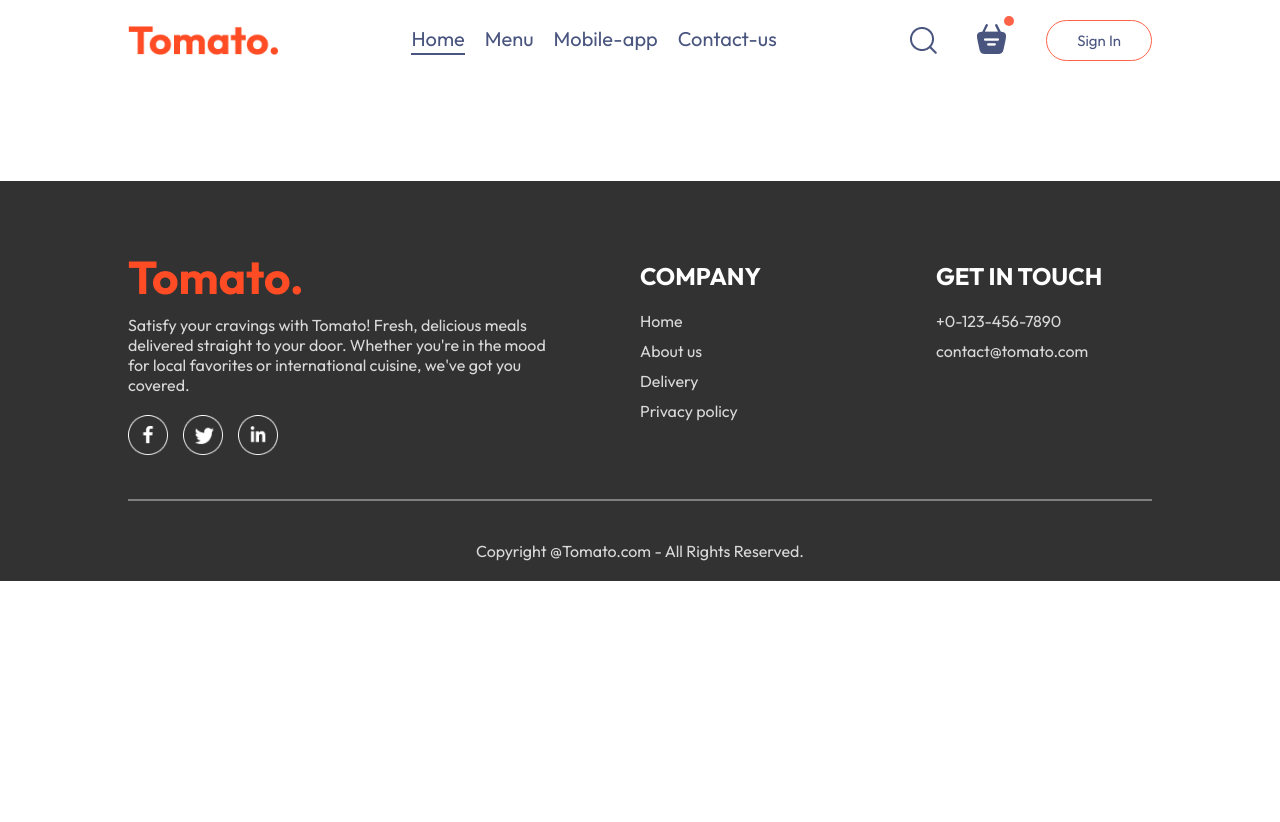
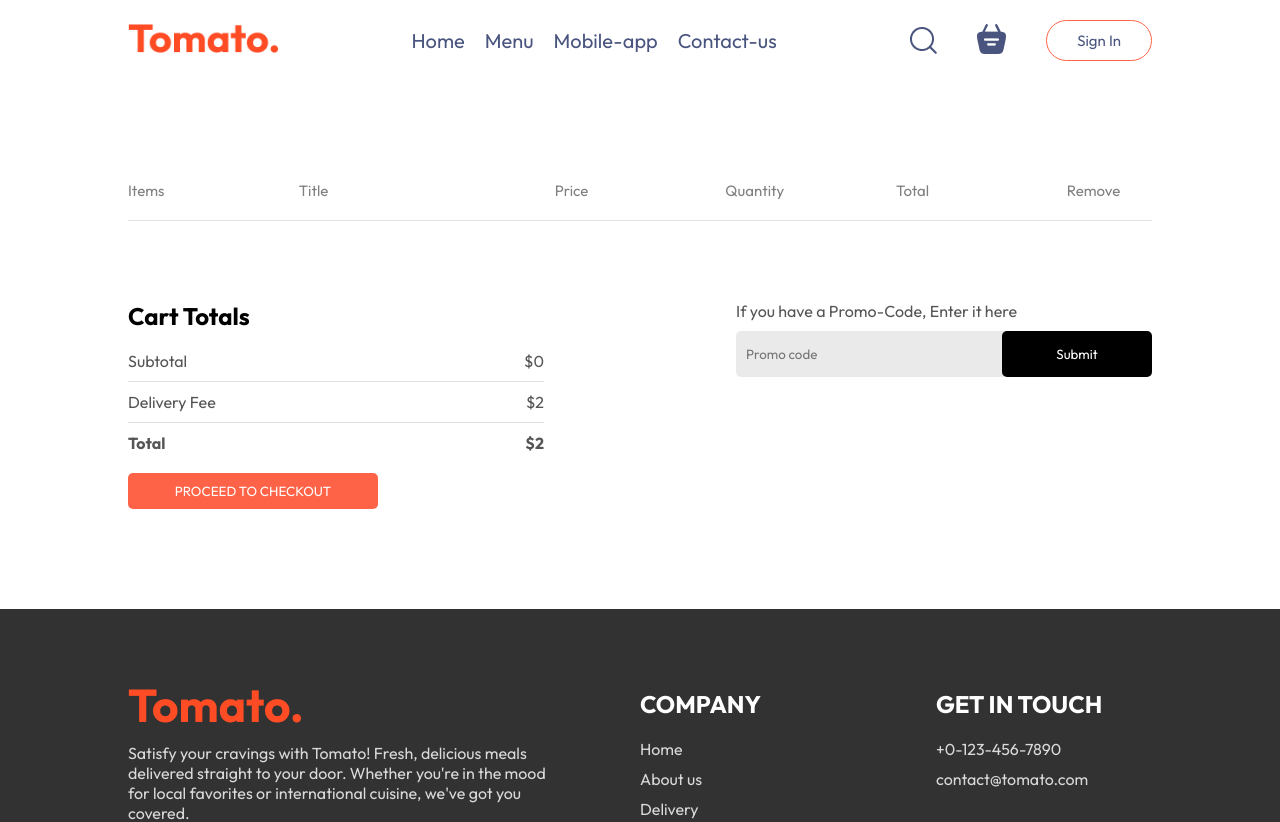
Before and after one commit to praneetav06/Food_Delivery_Website, a React (Vite) app in the folder frontend/: page /Cart in a window 1280 px wide. Shown: the top 822 px of the page. Before the commit the page ends 800 px from the top, so only its background shows below. Built offline with nearby package versions, Linux system fonts and the light colour scheme.

Commit message:
create Cart page with styling and logic

```diff
--- a/frontend/src/Components/Navbar/Navbar.jsx
+++ b/frontend/src/Components/Navbar/Navbar.jsx
@@ -1,14 +1,18 @@
-import React, { useState } from "react";
+import React, { useContext, useState } from "react";
 import "./Navbar.css";
 import { assets } from "../../assets/assets";
 import { Link } from "react-router-dom";
+import { StoreContext } from "../../Context/StoreContext";
 
 const Navbar = ({ setShowLogin }) => {
   //mount the component in app.jsx
-  const [menu, setMenu] = useState("Home");
+  const [menu, setMenu] = useState("menu");
+  const { getTotalCartAmount } = useContext(StoreContext);
   return (
     <div className="navbar">
-      <img src={assets.logo} alt="logo" className="logo" />
+      <Link to="/">
+        <img src={assets.logo} alt="logo" className="logo" />
+      </Link>
       <ul className="navbar-menu">
         <Link
           to="/"
@@ -42,8 +46,10 @@
       <div className="navbar-right">
         <img src={assets.search_icon} alt="" />
         <div className="navbar-search-icon">
-          <img src={assets.basket_icon} alt="" />
-          <div className="dot"></div>
+          <Link to="/Cart">
+            <img src={assets.basket_icon} alt="" />
+          </Link>
+          <div className={getTotalCartAmount() === 0 ? "" : "dot"}></div>
         </div>
         <button onClick={() => setShowLogin(true)}>Sign In</button>
       </div>
--- a/frontend/src/Context/StoreContext.jsx
+++ b/frontend/src/Context/StoreContext.jsx
@@ -1,27 +1,42 @@
 import { createContext, useEffect, useState } from "react";
 import { food_list } from "../assets/assets";
-export const StoreContext = createContext(null)
+export const StoreContext = createContext(null);
 
 const StoreContextProvider = (props) => {
   const [cartItems, setCartItems] = useState({});
   const addToCart = (itemId) => {
     if (!cartItems[itemId]) {
-            setCartItems((prev)=>({...prev, [itemId]:1}))
+      setCartItems((prev) => ({ ...prev, [itemId]: 1 }));
     } else {
-            setCartItems((prev)=>({...prev,[itemId]:prev[itemId]+1}))
+      setCartItems((prev) => ({ ...prev, [itemId]: prev[itemId] + 1 }));
+    }
+  };
+  const removeFromCart = (itemId) => {
+    setCartItems((prev) => ({ ...prev, [itemId]: prev[itemId] - 1 }));
+  };
+  const getTotalCartAmount = () => {
+    let totalAmount = 0;
+    for (const item in cartItems) {
+      //cartItems is an object to iterate over the cart items
+      if (cartItems[item] > 0) {
+        let itemInfo = food_list.find((product) => product._id === item);
+        totalAmount += itemInfo.price * cartItems[item];
       }
     }
-    const removeFromCart = (itemId) => {
-        setCartItems((prev)=>({...prev,[itemId]:prev[itemId]-1}))
-    }
-    useEffect(()=>{
-        console.log(cartItems);
-    }, [cartItems])
-    const contextValue = {food_list, cartItems, setCartItems, addToCart, removeFromCart}
+    return totalAmount;
+  };
+  const contextValue = {
+    food_list,
+    cartItems,
+    setCartItems,
+    addToCart,
+    removeFromCart,
+    getTotalCartAmount,
+  };
   return (
     <StoreContext.Provider value={contextValue}>
       {props.children}
     </StoreContext.Provider>
-    )
-}
+  );
+};
 export default StoreContextProvider;
--- a/frontend/src/Pages/Cart/Cart.css
+++ b/frontend/src/Pages/Cart/Cart.css
@@ -0,0 +1,90 @@
+.cart {
+  margin-top: 100px;
+}
+.cart-items-title {
+  display: grid;
+  grid-template-columns: 1fr 1.5fr 1fr 1fr 1fr 0.5fr;
+  align-items: center;
+  color: gray;
+  font-size: max(1vw, 15px);
+}
+.cart-items-item {
+  margin: 10px 0px;
+  color: black;
+}
+.cart-items-item img {
+  width: 50px;
+}
+.cart hr {
+  height: 1px;
+  background-color: #e2e2e2;
+  border: none;
+}
+.cart-items-item .cross {
+  cursor: pointer;
+}
+.cart-bottom {
+  margin-top: 80px;
+  display: flex;
+  justify-content: space-between;
+  gap: max(15vw, 20px);
+}
+.cart-total {
+  flex: 1;
+  display: flex;
+  flex-direction: column;
+  gap: 20px;
+}
+.cart-total-details {
+  display: flex;
+  justify-content: space-between;
+  color: #555;
+}
+.cart-total hr {
+  margin: 10px 0px;
+}
+.cart-total button {
+  border: none;
+  color: white;
+  background-color: tomato;
+  width: max(15vw, 250px);
+  padding: 10px 0px;
+  border-radius: 5px;
+  cursor: pointer;
+}
+.cart-promocode {
+  flex: 1;
+}
+.cart-promocode p {
+  color: #555;
+}
+.cart-promocode-input {
+  margin-top: 10px;
+  display: flex;
+  justify-content: space-between;
+  align-items: center;
+  background-color: #eaeaea;
+  border-radius: 5px;
+}
+.cart-promocode-input input {
+  background: transparent;
+  border: none;
+  outline: none;
+  padding-left: 10px;
+}
+.cart-promocode-input button {
+  width: max(10vw, 150px);
+  padding: 15px 5px;
+  background-color: black;
+  border: none;
+  color: white;
+  border-radius: 5px;
+}
+@media screen and (max-width: 750px) {
+  .cart-bottom {
+    flex-direction: column-reverse;
+  }
+  .cart-promocode {
+    justify-content: start;
+  }
+}
--- a/frontend/src/Pages/Cart/Cart.jsx
+++ b/frontend/src/Pages/Cart/Cart.jsx
@@ -1,11 +1,73 @@
-import React from 'react';
-import './Cart.css';
+import React, { useContext } from "react";
+import "./Cart.css";
+import { StoreContext } from "../../Context/StoreContext";
 const Cart = () => {
-    return (
-        <div>
-
+  const { cartItems, food_list, removeFromCart, getTotalCartAmount } =
+    useContext(StoreContext);
+  return (
+    <div className="cart">
+      <div className="cart-items">
+        <div className="cart-items-title">
+          <p>Items</p>
+          <p>Title</p>
+          <p>Price</p>
+          <p>Quantity</p>
+          <p>Total</p>
+          <p>Remove</p>
         </div>
-    )
-}
+        <br />
+        <hr />
+        {food_list.map((item, index) => {
+          if (cartItems[item._id] > 0) {
+            return (
+              <div>
+                <div className="cart-items-title cart-items-item">
+                  <img src={item.image} alt="" />
+                  <p>{item.name}</p>
+                  <p>${item.price}</p>
+                  <p>{cartItems[item._id]}</p>
+                  <p>${item.price * cartItems[item._id]}</p>
+                  <p onClick={() => removeFromCart(item._id)} className="cross">
+                    X
+                  </p>
+                </div>
+                <hr />
+              </div>
+            );
+          }
+        })}
+      </div>
+      <div className="cart-bottom">
+        <div className="cart-total">
+          <h2>Cart Totals</h2>
+          <div>
+            <div className="cart-total-details">
+              <p>Subtotal</p>
+              <p>${getTotalCartAmount()}</p>
+            </div>
+            <hr />
+            <div className="cart-total-details">
+              <p>Delivery Fee</p>
+              <p>${2}</p>
+            </div>
+            <hr />
+            <div className="cart-total-details">
+              <b>Total</b>
+              <b>${getTotalCartAmount() + 2}</b>
+            </div>
+          </div>
+          <button>PROCEED TO CHECKOUT</button>
+        </div>
+        <div className="cart-promocode">
+          <p>If you have a Promo-Code, Enter it here</p>
+          <div className="cart-promocode-input">
+            <input type="text" placeholder="Promo code" />
+            <button>Submit</button>
+          </div>
+        </div>
+      </div>
+    </div>
+  );
+};
 
 export default Cart;
```
Lines whose indentation alone changed are shown as unchanged.
